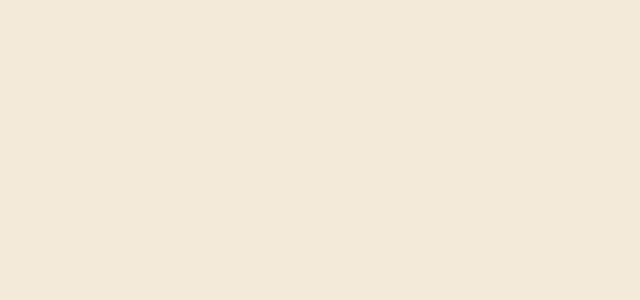
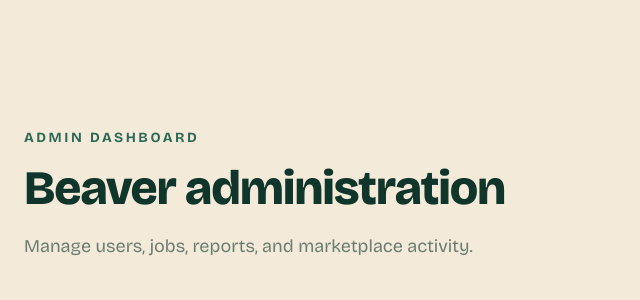
Before and after one commit to ghalox2003/Beaver, a React (Vite) app: page /admin in a window 1280 px wide. Before the commit this address had no page. Shown: the top 300 px of the page, without its empty margins (0-640 px from the left). Built offline with nearby package versions, Linux system fonts and the light colour scheme.

Commit message:
feat: add admin routes

```diff
--- a/src/App.tsx
+++ b/src/App.tsx
@@ -1,4 +1,8 @@
 import { BrowserRouter, Route, Routes } from 'react-router-dom'
+import AdminDashboardPage from './pages/AdminDashboardPage'
+import AdminJobsPage from './pages/AdminJobsPage'
+import AdminReportsPage from './pages/AdminReportsPage'
+import AdminUsersPage from './pages/AdminUsersPage'
 import ClientDashboardPage from './pages/ClientDashboardPage'
 import ClientJobsPage from './pages/ClientJobsPage'
 import ClientProfessionalsPage from './pages/ClientProfessionalsPage'
@@ -47,6 +51,11 @@ function App() {
           path="/professional/profile"
           element={<ProfessionalProfilePage />}
         />
+
+        <Route path="/admin" element={<AdminDashboardPage />} />
+        <Route path="/admin/users" element={<AdminUsersPage />} />
+        <Route path="/admin/jobs" element={<AdminJobsPage />} />
+        <Route path="/admin/reports" element={<AdminReportsPage />} />
       </Routes>
     </BrowserRouter>
   )
--- /dev/null
+++ b/src/pages/AdminDashboardPage.tsx
@@ -0,0 +1,19 @@
+function AdminDashboardPage() {
+  return (
+    <main className="min-h-screen bg-cream px-6 py-32 text-forest-900">
+      <div className="mx-auto max-w-7xl">
+        <p className="text-sm font-bold uppercase tracking-[0.18em] text-forest-700">
+          Admin dashboard
+        </p>
+        <h1 className="mt-4 text-5xl font-extrabold tracking-tight">
+          Beaver administration
+        </h1>
+        <p className="mt-5 max-w-2xl text-lg text-forest-900/60">
+          Manage users, jobs, reports, and marketplace activity.
+        </p>
+      </div>
+    </main>
+  )
+}
+
+export default AdminDashboardPage
--- /dev/null
+++ b/src/pages/AdminJobsPage.tsx
@@ -0,0 +1,19 @@
+function AdminJobsPage() {
+  return (
+    <main className="min-h-screen bg-cream px-6 py-32 text-forest-900">
+      <div className="mx-auto max-w-7xl">
+        <p className="text-sm font-bold uppercase tracking-[0.18em] text-forest-700">
+          Job management
+        </p>
+        <h1 className="mt-4 text-5xl font-extrabold tracking-tight">
+          Jobs
+        </h1>
+        <p className="mt-5 max-w-2xl text-lg text-forest-900/60">
+          Review and manage jobs posted on the Beaver marketplace.
+        </p>
+      </div>
+    </main>
+  )
+}
+
+export default AdminJobsPage
--- /dev/null
+++ b/src/pages/AdminReportsPage.tsx
@@ -0,0 +1,19 @@
+function AdminReportsPage() {
+  return (
+    <main className="min-h-screen bg-cream px-6 py-32 text-forest-900">
+      <div className="mx-auto max-w-7xl">
+        <p className="text-sm font-bold uppercase tracking-[0.18em] text-forest-700">
+          Moderation
+        </p>
+        <h1 className="mt-4 text-5xl font-extrabold tracking-tight">
+          Reports
+        </h1>
+        <p className="mt-5 max-w-2xl text-lg text-forest-900/60">
+          Review reported users, jobs, and marketplace activity.
+        </p>
+      </div>
+    </main>
+  )
+}
+
+export default AdminReportsPage
--- /dev/null
+++ b/src/pages/AdminUsersPage.tsx
@@ -0,0 +1,19 @@
+function AdminUsersPage() {
+  return (
+    <main className="min-h-screen bg-cream px-6 py-32 text-forest-900">
+      <div className="mx-auto max-w-7xl">
+        <p className="text-sm font-bold uppercase tracking-[0.18em] text-forest-700">
+          User management
+        </p>
+        <h1 className="mt-4 text-5xl font-extrabold tracking-tight">
+          Users
+        </h1>
+        <p className="mt-5 max-w-2xl text-lg text-forest-900/60">
+          Manage Beaver clients and professionals.
+        </p>
+      </div>
+    </main>
+  )
+}
+
+export default AdminUsersPage
```
Also changed, not shown: 1 other file (tests, documents, lock files or other folders).
